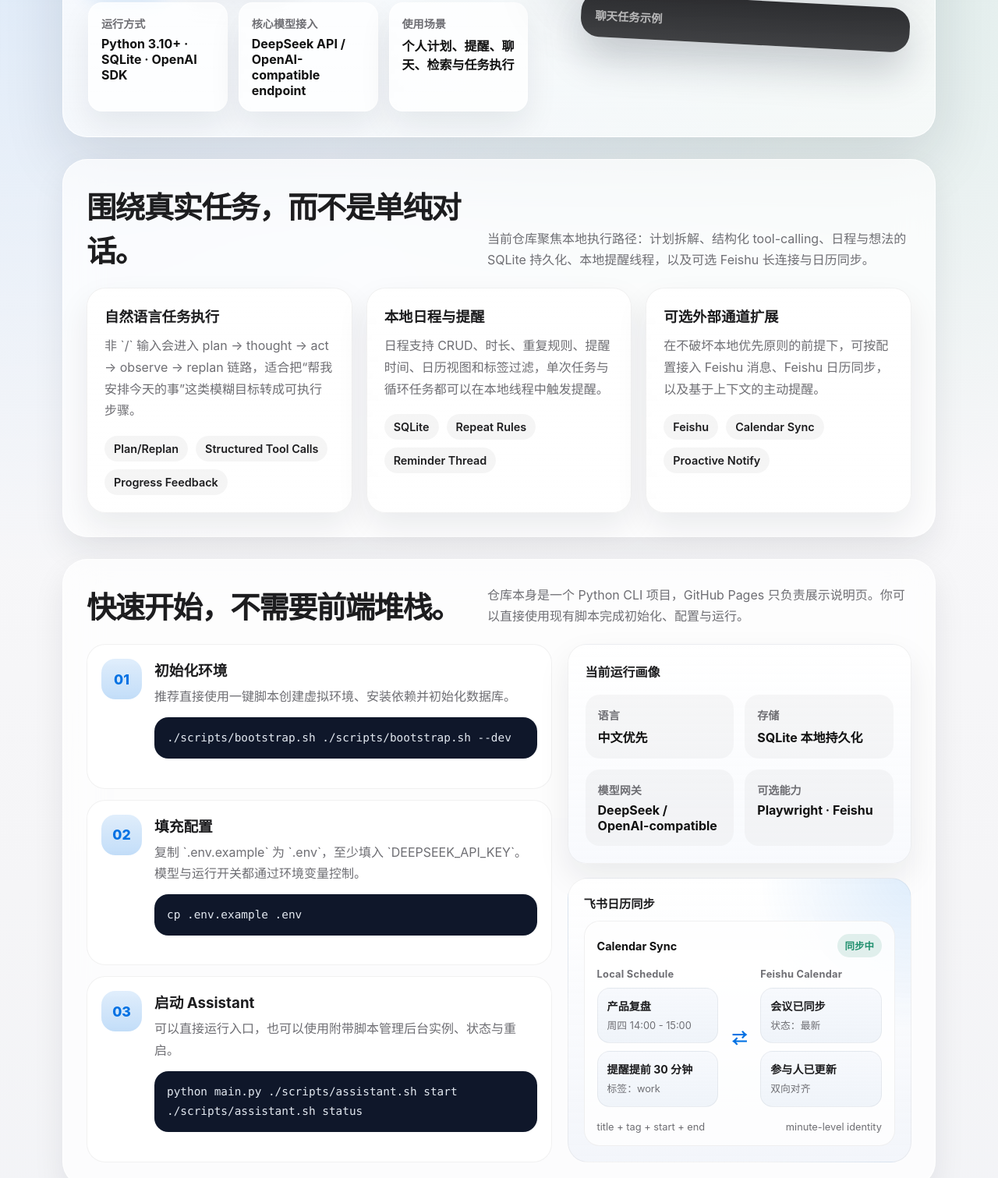
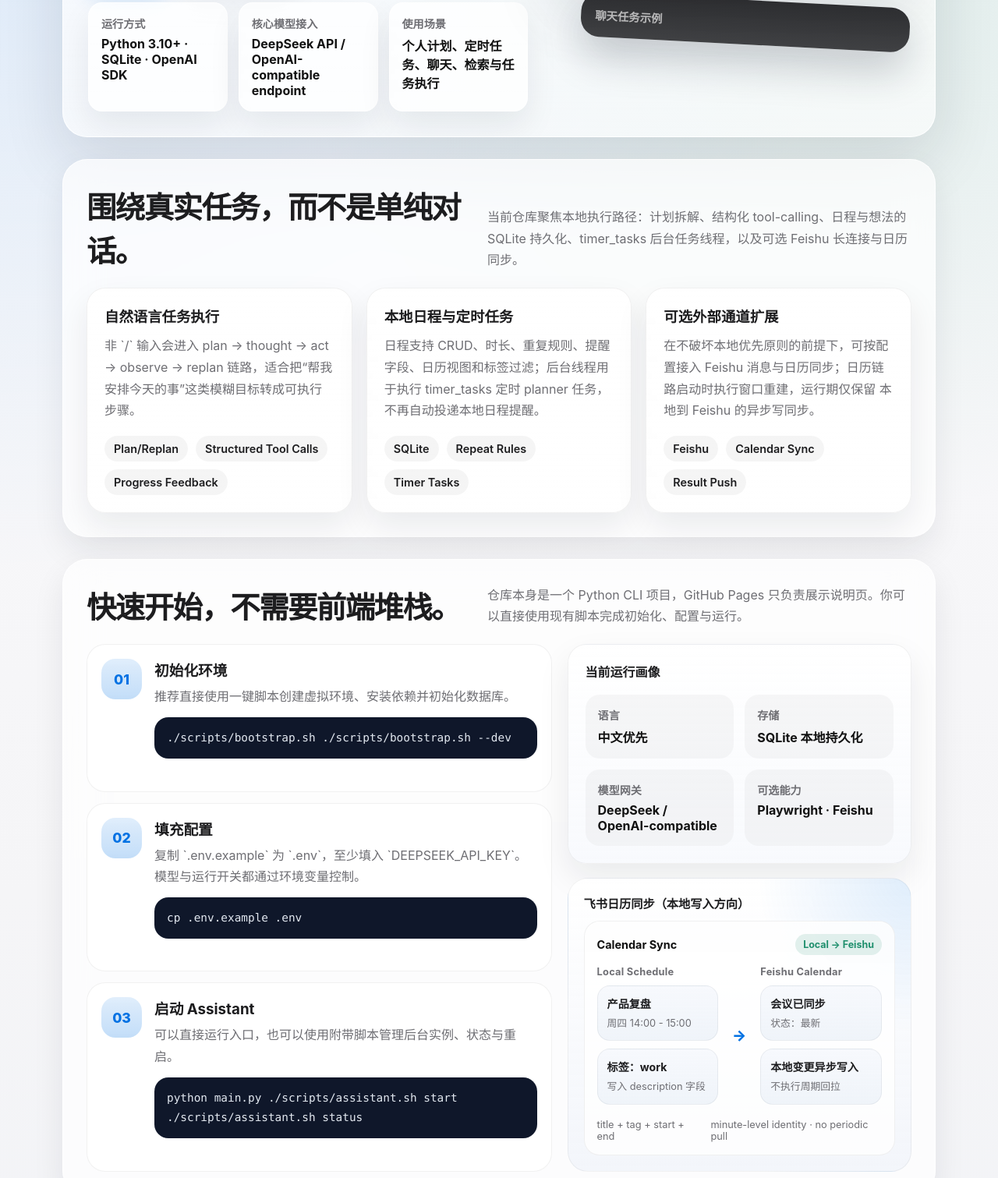
Before and after one commit to cwdtom/assistant, a plain HTML site: page index.html in a window 1280 px wide. Shown: the part 499-2010 px from the top of the page at 78% size. Drawn offline with Linux system fonts and the light colour scheme.

Commit message:
docs: align landing page copy with runtime behavior

```diff
--- a/index.html
+++ b/index.html
@@ -9,7 +9,7 @@
     />
     <meta
       name="description"
-      content="一个中文优先的AI Agent个人助手，支持自然语言任务执行、日程管理、历史检索、本地提醒和飞书接入。"
+      content="一个中文优先的AI Agent个人助手，支持自然语言任务执行、日程管理、历史检索、定时后台任务和飞书接入。"
     />
     <meta name="theme-color" content="#f5f5f7" />
     <title>Assistant | AI Agent 个人助手</title>
@@ -800,7 +800,7 @@
           <div class="eyebrow">Local-first · Chinese-first · GitHub Pages</div>
           <h1 id="hero-title">一个中文优先的 AI Agent 个人助手。</h1>
           <p>
-            一个中文优先的AI Agent个人助手，支持自然语言任务执行、日程管理、历史检索、本地提醒和飞书接入。
+            一个中文优先的AI Agent个人助手，支持自然语言任务执行、日程管理、历史检索、定时后台任务和飞书接入。
           </p>
           <div class="cta-row">
             <a class="button button-primary" href="https://github.com/cwdtom/assistant" target="_blank" rel="noreferrer">
@@ -826,7 +826,7 @@
             </div>
             <div class="meta-card">
               <strong>使用场景</strong>
-              <span>个人计划、提醒、聊天、检索与任务执行</span>
+              <span>个人计划、定时任务、聊天、检索与任务执行</span>
             </div>
           </div>
         </div>
@@ -841,7 +841,7 @@
             <div class="window-body terminal">
               <div class="terminal-line"><span class="prompt">$</span><span>./scripts/bootstrap.sh --dev</span></div>
               <div class="terminal-line"><span class="prompt">/</span><span>schedule list</span></div>
-              <div class="terminal-line"><span class="prompt">?</span><span>帮我安排明天下午的复盘，并设置提醒</span></div>
+              <div class="terminal-line"><span class="prompt">?</span><span>帮我安排明天下午的复盘，并打上 work 标签</span></div>
             </div>
           </div>
           <div class="overlay-card" data-placeholder="hero-overlay">
@@ -856,8 +856,8 @@
             <h2 id="capabilities-title">围绕真实任务，而不是单纯对话。</h2>
           </div>
           <p>
-            当前仓库聚焦本地执行路径：计划拆解、结构化 tool-calling、日程与想法的 SQLite 持久化、本地提醒线程，以及可选
-            Feishu 长连接与日历同步。
+            当前仓库聚焦本地执行路径：计划拆解、结构化 tool-calling、日程与想法的 SQLite 持久化、timer_tasks
+            后台任务线程，以及可选 Feishu 长连接与日历同步。
           </p>
         </div>
         <div class="capability-grid">
@@ -873,25 +873,27 @@
             </div>
           </article>
           <article class="card">
-            <h3>本地日程与提醒</h3>
+            <h3>本地日程与定时任务</h3>
             <p>
-              日程支持 CRUD、时长、重复规则、提醒时间、日历视图和标签过滤，单次任务与循环任务都可以在本地线程中触发提醒。
+              日程支持 CRUD、时长、重复规则、提醒字段、日历视图和标签过滤；后台线程用于执行 timer_tasks 定时 planner
+              任务，不再自动投递本地日程提醒。
             </p>
             <div class="pill-row">
               <span class="pill">SQLite</span>
               <span class="pill">Repeat Rules</span>
-              <span class="pill">Reminder Thread</span>
+              <span class="pill">Timer Tasks</span>
             </div>
           </article>
           <article class="card">
             <h3>可选外部通道扩展</h3>
             <p>
-              在不破坏本地优先原则的前提下，可按配置接入 Feishu 消息、Feishu 日历同步，以及基于上下文的主动提醒。
+              在不破坏本地优先原则的前提下，可按配置接入 Feishu 消息与日历同步；日历链路启动时执行窗口重建，运行期仅保留
+              本地到 Feishu 的异步写同步。
             </p>
             <div class="pill-row">
               <span class="pill">Feishu</span>
               <span class="pill">Calendar Sync</span>
-              <span class="pill">Proactive Notify</span>
+              <span class="pill">Result Push</span>
             </div>
           </article>
         </div>
@@ -961,11 +963,11 @@
             </div>
 
             <div class="placeholder-panel" data-placeholder="quickstart-mock">
-              <strong>飞书日历同步</strong>
+              <strong>飞书日历同步（本地写入方向）</strong>
               <div class="sync-mock" aria-label="飞书日历同步示意面板">
                 <div class="sync-topbar">
                   <span class="sync-title">Calendar Sync</span>
-                  <span class="sync-badge">同步中</span>
+                  <span class="sync-badge">Local → Feishu</span>
                 </div>
                 <div class="sync-columns">
                   <div class="sync-column">
@@ -975,11 +977,11 @@
                       <span>周四 14:00 - 15:00</span>
                     </div>
                     <div class="sync-event">
-                      <strong>提醒提前 30 分钟</strong>
-                      <span>标签：work</span>
+                      <strong>标签：work</strong>
+                      <span>写入 description 字段</span>
                     </div>
                   </div>
-                  <div class="sync-bridge">⇄</div>
+                  <div class="sync-bridge">→</div>
                   <div class="sync-column">
                     <p class="sync-label">Feishu Calendar</p>
                     <div class="sync-event">
@@ -987,14 +989,14 @@
                       <span>状态：最新</span>
                     </div>
                     <div class="sync-event">
-                      <strong>参与人已更新</strong>
-                      <span>双向对齐</span>
+                      <strong>本地变更异步写入</strong>
+                      <span>不执行周期回拉</span>
                     </div>
                   </div>
                 </div>
                 <div class="sync-footer">
                   <span>title + tag + start + end</span>
-                  <span>minute-level identity</span>
+                  <span>minute-level identity · no periodic pull</span>
                 </div>
               </div>
             </div>
```
